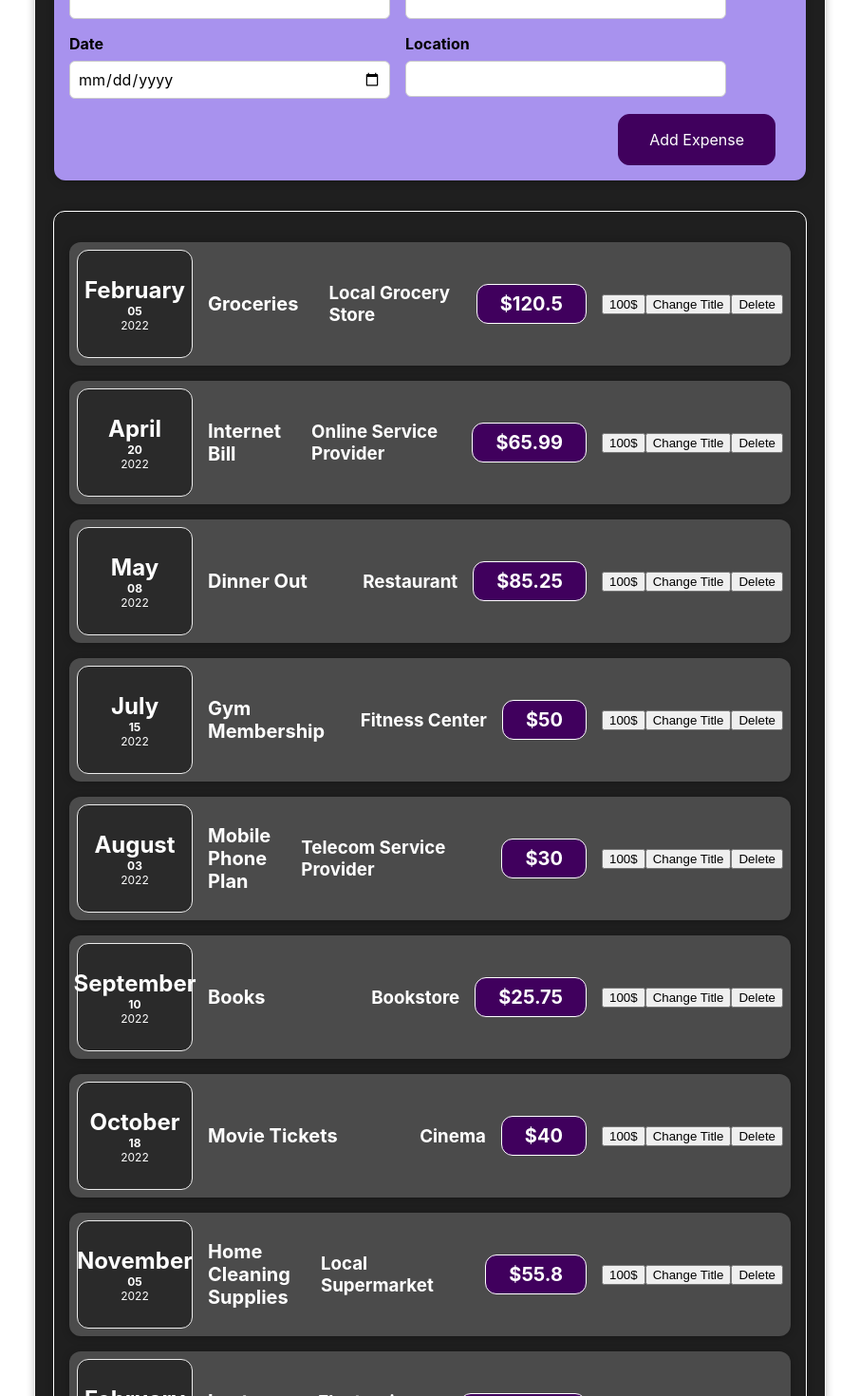
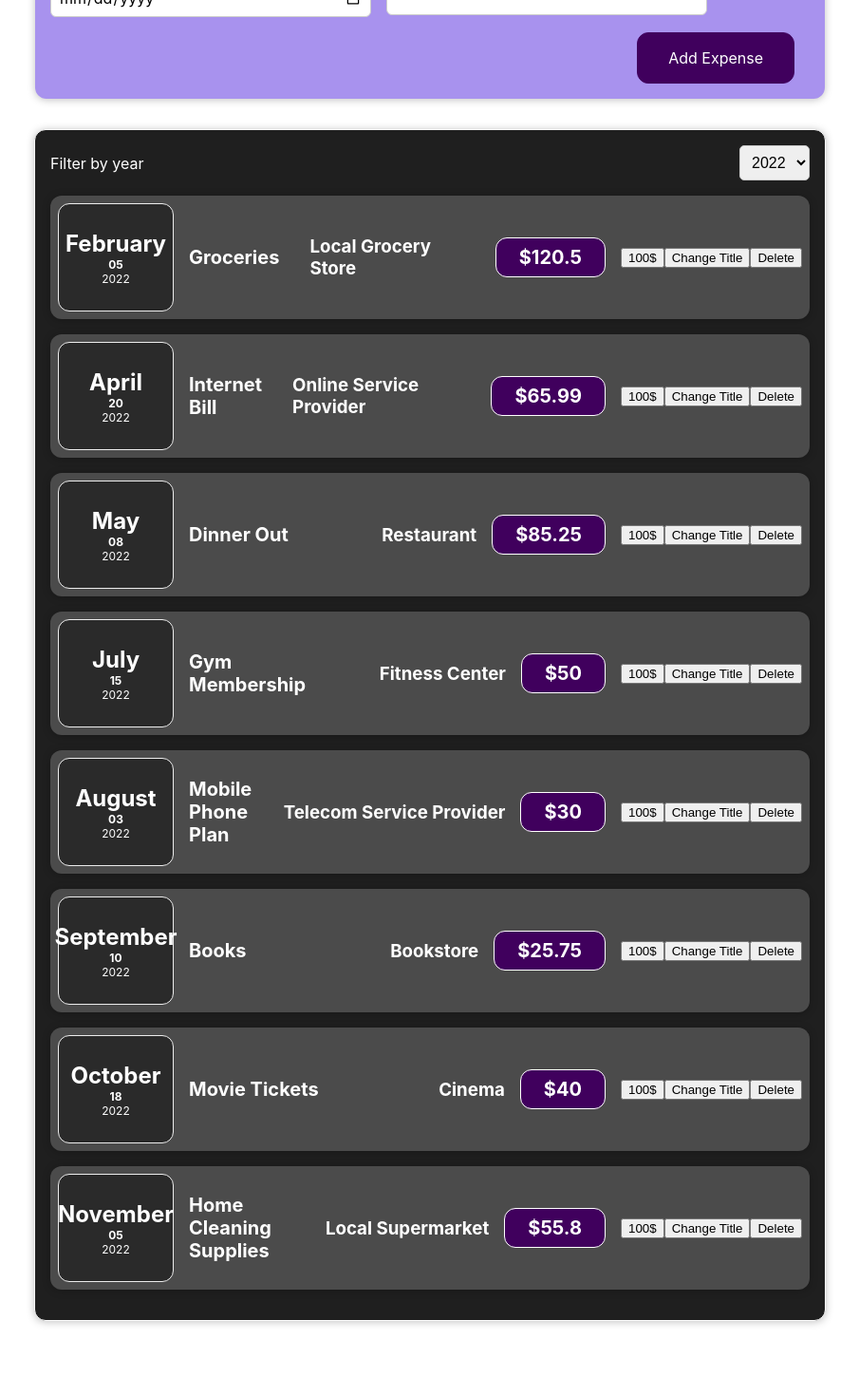
Before and after one commit to arpitanaskar/ExpenseItem, a React (Create React App) app: page / in a window 1280 px wide. Shown: the part 180-1650 px from the top of the page at 95% size, without its empty margins (187-1092 px from the left). After the commit the page ends 1603 px from the top, so only its background shows below. Built offline with nearby package versions, Linux system fonts and the light colour scheme.

Commit message:
with filter feature

```diff
--- a/src/App.js
+++ b/src/App.js
@@ -1,7 +1,9 @@
 import Expenses from "./components/Expenses/Expenses";
+import NewExpense from "./components/NewExpense/NewExpense";
 import React from "react";
+import { useState } from "react";
 
-const expenses = [
+const dummy_expense = [
   {
     id: "e5",
     title: "Groceries",
@@ -75,8 +77,18 @@ const expenses = [
 ];
 
 const App = () => {
+  const [expenses, setExpenses] = useState(dummy_expense);
+
+  const addExpenseHandler = (newExpense) => {
+    setExpenses((prevExpenses) => {
+      // console.log(newExpense);
+      return [newExpense, ...prevExpenses];
+    });
+  };
+
   return (
     <div>
+      <NewExpense onAddExpense={addExpenseHandler} />
       <Expenses items={expenses} />
     </div>
   );
--- a/src/components/Expenses/ExpenseFilter.css
+++ b/src/components/Expenses/ExpenseFilter.css
@@ -5,6 +5,7 @@
 .expenses-filter__control {
   display: flex;
   align-items: center;
+  justify-content: space-between;
 }
 
 .expenses-filter__control label {
--- a/src/components/Expenses/ExpenseFilter.js
+++ b/src/components/Expenses/ExpenseFilter.js
@@ -10,6 +10,7 @@ const ExpenseFilter = (props) => {
       <div className="expenses-filter__control">
         <label>Filter by year</label>
         <select value={props.selected} onChange={dropDownChangeHandler}>
+          <option value="2024">2024</option>
           <option value="2023">2023</option>
           <option value="2022">2022</option>
           <option value="2021">2021</option>
--- a/src/components/Expenses/ExpenseItem.js
+++ b/src/components/Expenses/ExpenseItem.js
@@ -20,8 +20,7 @@ const ExpenseItem = (props) => {
       <ExpenseDetails
         title={title}
         amount={props.amount}
-        location={props.locationOfExpenditure}
-        // { this locationOfExpenditure is getting passed from App.js where the data mainly belongs.}
+        location={props.location}
       />
       <button onClick={clickHandler}>Change Title</button>
       <button>Delete</button>
--- a/src/components/Expenses/Expenses.js
+++ b/src/components/Expenses/Expenses.js
@@ -1,36 +1,23 @@
 import "./Expenses.css";
 import ExpenseItem from "./ExpenseItem";
-import NewExpense from "../NewExpense/NewExpense";
 import Card from "../UI/Card";
 import { useState } from "react";
 import ExpenseFilter from "./ExpenseFilter";
 
 const Expenses = (props) => {
-  // const expenses = props.items;
-  const [expenses, setExpenses] = useState(props.items);
-  const [filteredYear, setFilteredYear] = useState("2020");
+  const expenses = props.items;
+  const [filteredYear, setFilteredYear] = useState("2022");
 
-  const addExpenseHandler = (expense) => {
-    setExpenses((prevExpenses) => [...prevExpenses, expense]);
+  const filterChangeHandler = (selectedYear) => {
+    setFilteredYear(selectedYear);
   };
 
-  const Items = [];
-  for (let i = 0; i < expenses.length; i++) {
-    Items.push(
-      <ExpenseItem
-        key={expenses[i].id}
-        title={expenses[i].title}
-        amount={expenses[i].amount}
-        date={expenses[i].date}
-        locationOfExpenditure={expenses[i].locationOfExpenditure}
-      />
-    );
-  }
+  //filtering expenses based on year
+  const filteredExpenses = expenses.filter((expense) => {
+    return expense.date.getFullYear().toString() === filteredYear;
+  });
 
-  const filterChangeHandler = (selectedYear) => {
-    // console.log(selectedYear);
-    setFilteredYear(selectedYear);
-  };
+  // console.log(filteredExpenses);
 
   return (
     <Card className="expenses">
@@ -38,8 +25,16 @@ const Expenses = (props) => {
         selected={filteredYear}
         onChangeFilter={filterChangeHandler}
       />
-      <NewExpense onAddExpense={addExpenseHandler} />
-      <div className="expenses"> {Items} </div>
+
+      {filteredExpenses.map((expense) => (
+        <ExpenseItem
+          key={expense.id}
+          title={expense.title}
+          amount={expense.amount}
+          date={expense.date}
+          location={expense.locationOfExpenditure}
+        />
+      ))}
     </Card>
   );
 };
--- a/src/components/NewExpense/ExpenseForm.js
+++ b/src/components/NewExpense/ExpenseForm.js
@@ -35,7 +35,7 @@ const ExpenseForm = (props) => {
       location: enteredLocation,
     };
 
-    props.onSaveExpenseData(expenseData);
+    props.onSaveExpenseData(expenseData); //passing the data from child to parent. Form o NewExpense by props functions.
 
     setEnteredTitle("");
     setEnteredLocation(""); //This is two way binding. This is clearing the data which is value in the input fields of form.
@@ -71,7 +71,7 @@ const ExpenseForm = (props) => {
           <input
             type="date"
             min="2019-01-01"
-            max="2024-01-01"
+            max={new Date().toISOString().split("T")[0]}
             value={updateDate}
             onChange={dateChangeHandler}
           />
```
